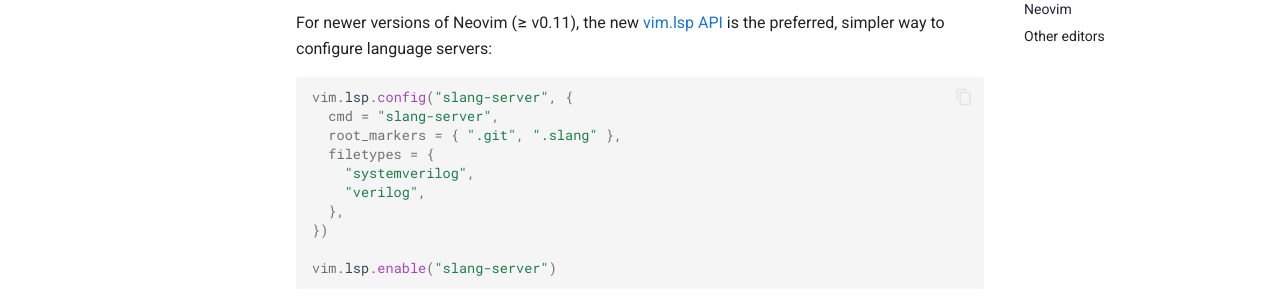
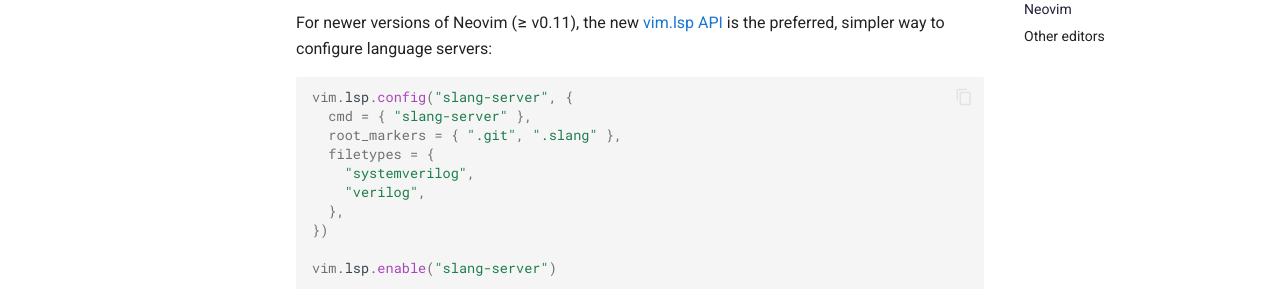
Before and after one commit to hudson-trading/slang-server, an MkDocs documentation site: the page built from docs/start/installing.md, in a window 1280 px wide and 900 px high, scrolled down 905 px. Shown: the part 153-453 px from the top of the window. Built offline with MkDocs 1.6.1 and Material for MkDocs 9.7.7, drawn with Linux system fonts in a browser that asks for light colours; comment, search, counter and statistics services are not loaded.

````diff
--- a/docs/start/installing.md
+++ b/docs/start/installing.md
@@ -35,7 +35,7 @@ There are many ways to configure a language server in Neovim.
 For newer versions of Neovim (≥ v0.11), the new [vim.lsp API](https://neovim.io/doc/user/lsp.html#vim.lsp.start()) is the preferred, simpler way to configure language servers:
 ```lua
 vim.lsp.config("slang-server", {
-  cmd = "slang-server",
+  cmd = { "slang-server" },
   root_markers = { ".git", ".slang" },
   filetypes = {
     "systemverilog",
````
